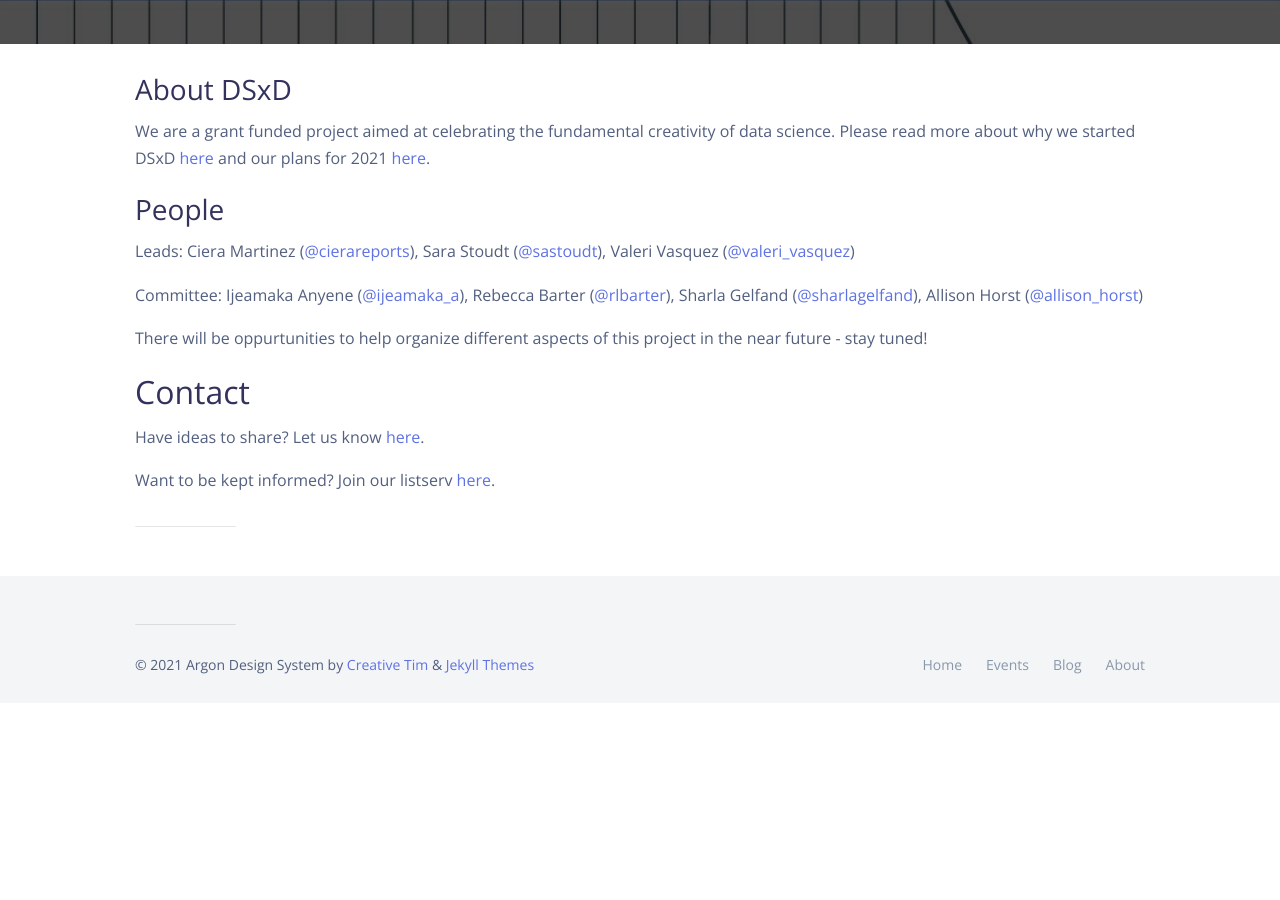
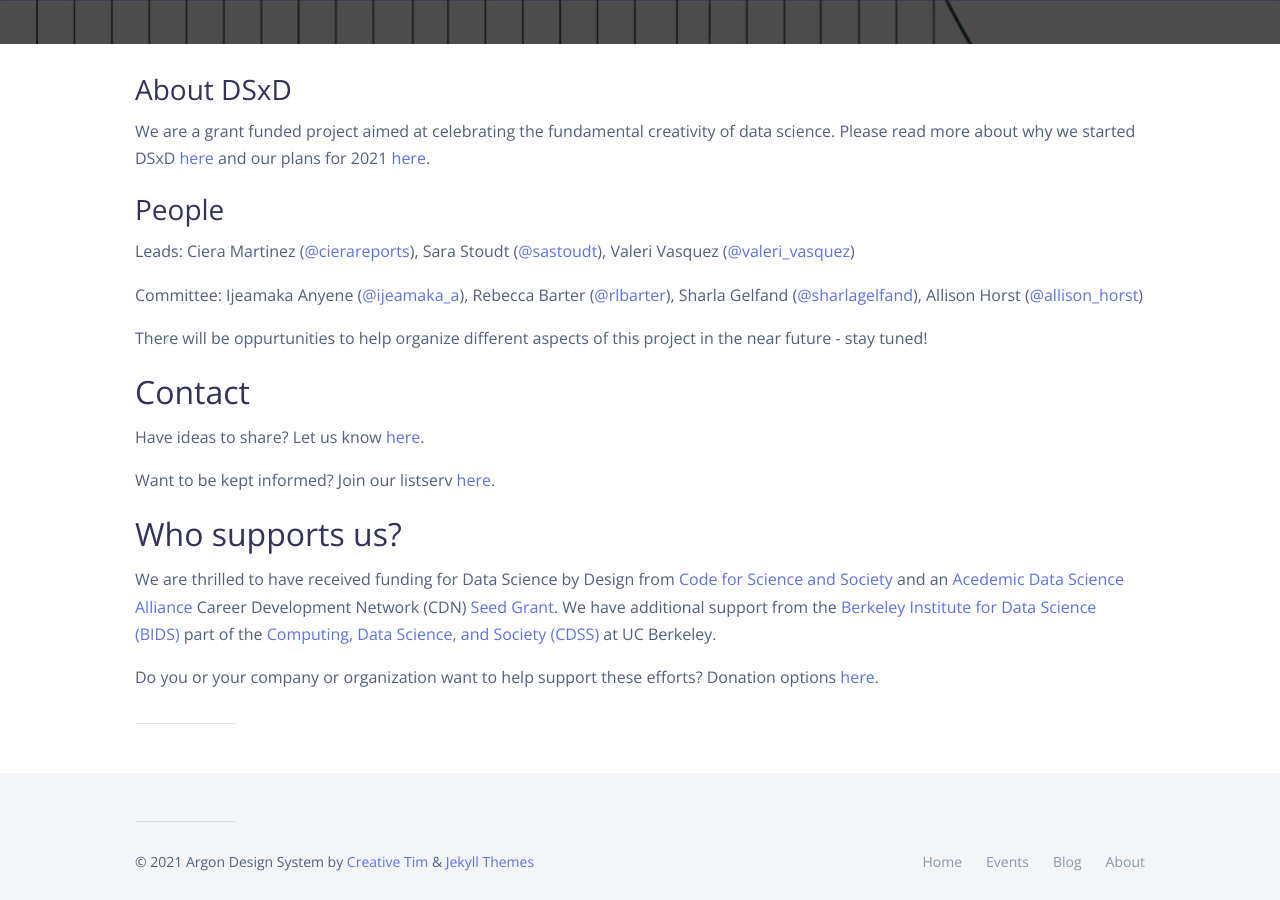
Before and after one commit to iamciera/DSxD_website, a Jekyll site: the page built from _pages/about.md, in a window 1280 px wide and 900 px high, scrolled down 496 px. Built offline with Jekyll 4.4.1, drawn with Linux system fonts in a browser that asks for light colours; nearby versions of some CDN libraries; before the commit the page ends 1199 px from its top, so only the background shows below that.

Commit message:
added funding

```diff
--- a/_pages/about.md
+++ b/_pages/about.md
@@ -23,6 +23,12 @@ Have ideas to share? Let us know [here](https://docs.google.com/forms/d/e/1FAIpQ
 
 Want to be kept informed? Join our listserv [here](https://groups.google.com/u/0/g/datasciencebydesign?pli=1).
 
+## Who supports us?
+
+We are thrilled to have received funding for Data Science by Design from [Code for Science and Society](https://codeforscience.org/) and an [Acedemic Data Science Alliance](https://academicdatascience.org/) Career Development Network (CDN) [Seed Grant](https://academicdatascience.org/cdn/seed-grants). We have additional support from the [Berkeley Institute for Data Science (BIDS)](https://bids.berkeley.edu/) part of the [Computing, Data Science, and Society (CDSS)](https://data.berkeley.edu/) at UC Berkeley.
+
+Do you or your company or organization want to help support these efforts? Donation options [here](https://opencollective.com/data-science-by-design).
+
 
 <!-- {% include components/teams/team-carousel-1.html %}
  -->
```
